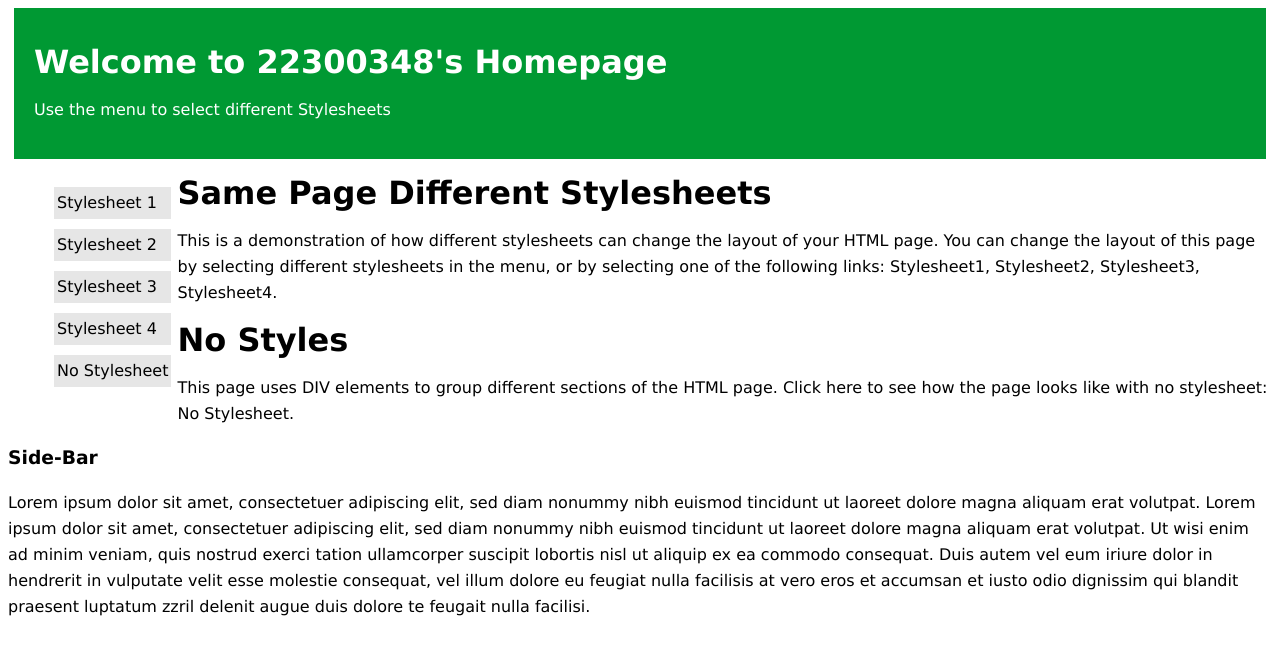
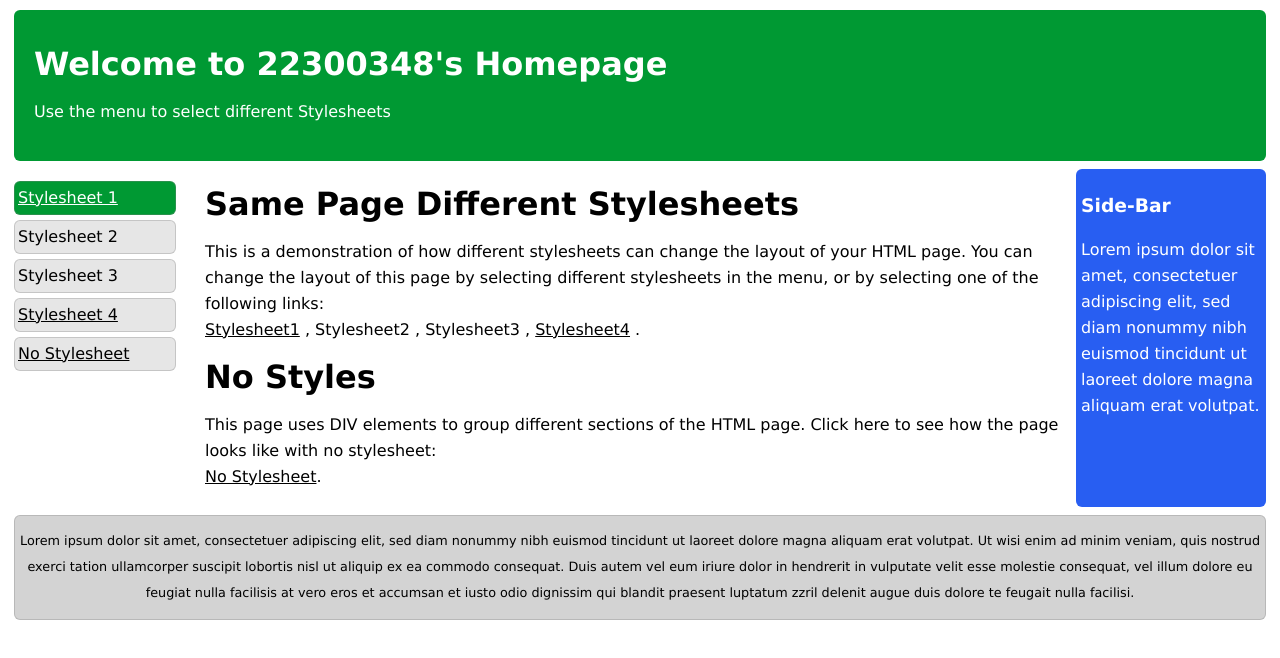
Before and after one commit to 2024OSS/1-draft3ris, a plain HTML site: page style1.html in a window 1280 px wide. Drawn offline with Linux system fonts and the light colour scheme.

Commit message:
nostyle and style1 (stylesheet1) done

```diff
--- a/style1.html
+++ b/style1.html
@@ -6,33 +6,123 @@
     body {
         font: 100% Lucida Sans;
         line-height: 26px;
+        margin: 10px;
+        padding:0;
     }
-    .topbar, .bottombar, .sidebar, .menubar{
-        border-width: 6px;
-        margin:6px;
+
+    .bottom {
+        position: relative;
+        overflow: auto;
     }
-    .topbar{
+
+    .topbar,
+    .bottombar,
+    .sidebar,
+    .item {
+        border-radius: 6px;
+        border-width: 3px;
+        margin:4px;
+    }
+
+    .topbar {
         background: #009933;
         color: white;
         padding: 20px;
     }
+
+    .menubar {
+        float: left;
+        width:210px;
+        margin-right: 0px;
+        margin-left: -40px;
+    }
+
+    .item {
+        background: #e6e6e6;
+        border: 1px solid #80808052;
+        margin-bottom:5px;
+        list-style: none;
+        padding: 3px;
+    }
+
+    .item:hover{
+        background:#ffffff;
+    }
+
+    .content {
+        margin-left: 190px;
+        margin-right: 190px;
+        padding: 5px;
+    }
+
+    .sidebar {
+        width:180px;
+        background: rgb(40, 94, 242);
+        color: white;
+        padding:5px;
+        float:right;
+        bottom:0;
+        right:0;
+        top:0;
+        position:absolute;
+    }
+
+    .bottombar{
+        text-align: center;
+        font-size:80%;
+        border-width:1px;
+        border-style:solid;
+        border-color:#80808052;
+        background:lightgray;
+    }
+
+    .menulink{
+        color:#000000;
+        text-decoration:underline;
+    }
+
+    .menulink:hover{
+        text-decoration:none;
+    }
+
+    #textlink1, #textlink2, #textlink3{
+        color:#000000;
+    }
+
+    #textlink1:hover, #textlink2:hover, #textlink3:hover{
+        text-decoration: none;
+    }
+
+    @media (max-width:800px){
+        .sidebar{
+            width:auto;
+            position:relative;
+        }
+        .content{
+            margin-right:0;
+        }
+    }
+    @media (max-width:600px){
         .menubar{
-        float:left;
+            width:auto;
+            float:none;
         }
-    .item{
-        background:#e6e6e6;
-        border-color:#808080;
-        margin-bottom:10px;
-        list-style: none;
-        padding:3px;
+        .content{
+            margin-left:0;
+        }
     }
 </style>
+
 <head>
     <meta charset="UTF-8">
     <meta name="viewport" content="width=device-width, initial-scale=1.0">
     <title>Document</title>
 </head>
+
 <body>
+
+    <div class="contentbox">
+
         <div class="topbar">
             <h1>
                 Welcome to 22300348's Homepage
@@ -40,42 +130,63 @@
             <p>
                 Use the menu to select different Stylesheets
             </p>
-    </div>
+        </div> <!--topbar-->
+
         <div class="bottom">
             <div class="menubar">
                 <ul>
-                <li class="item">Stylesheet 1</li>
+                    <a href="./style1.html" class="menulink"><li class="item" style="background-color:#009933; color:white; text-decoration-color: white; text-decoration: underline;">Stylesheet 1</li></a>
                     <li class="item">Stylesheet 2</li>
                     <li class="item">Stylesheet 3</li>
-                <li class="item">Stylesheet 4</li>
-                <li class="item">No Stylesheet</li>
+                    <a href="./style2.html" class="menulink"><li class="item">Stylesheet 4</li></a>
+                    <a href="./nostyle.html" class="menulink"><li class="item">No Stylesheet</li></a>
                 </ul>
-        </div>
+            </div><!--menubar-->
+
             <div class="content">
-
-        </div>
-        <div class="sidebar">
-
-        </div>
-        <div class="bottombar">
-
-        </div>
-    </div>
                 <h1>Same Page Different Stylesheets</h1>
                 <p>
-        This is a demonstration of how different stylesheets can change the layout of your HTML page. You can change the layout of this page by selecting different stylesheets in the menu, or by selecting one of the following links:
-        Stylesheet1, Stylesheet2, Stylesheet3, Stylesheet4.
+                    This is a demonstration of how different stylesheets can change the layout of your HTML page. You can change
+                    the
+                    layout of this page by selecting different stylesheets in the menu, or by selecting one of the following
+                    links:<br>
+                    <a href="./style1.html" id="textlink1">Stylesheet1</a> ,
+                    Stylesheet2 ,
+                    Stylesheet3 ,
+                    <a href="./style2.html" id="textlink2">Stylesheet4</a> .
                 </p>
                 <h1>No Styles</h1>
                 <p>
-        This page uses DIV elements to group different sections of the HTML page. Click here to see how the page looks like with no stylesheet:
-        No Stylesheet.
+                    This page uses DIV elements to group different sections of the HTML page. Click here to see how the page
+                    looks
+                    like with no stylesheet:<br>
+                    <a href="./nostyle.html" id="textlink3">No Stylesheet</a>.
                 </p>
+            </div><!--content-->
+
+            <div class="sidebar">
                 <h3>Side-Bar</h3>
                 <p>
-        Lorem ipsum dolor sit amet, consectetuer adipiscing elit, sed diam nonummy nibh euismod tincidunt ut laoreet dolore magna aliquam erat volutpat.
+                    Lorem ipsum dolor sit amet, consectetuer adipiscing elit, sed diam nonummy nibh euismod tincidunt ut
+                    laoreet
+                    dolore magna aliquam erat volutpat.
+                </p>
+            </div><!--sidebar-->
+        </div><!--bottom-->
 
-        Lorem ipsum dolor sit amet, consectetuer adipiscing elit, sed diam nonummy nibh euismod tincidunt ut laoreet dolore magna aliquam erat volutpat. Ut wisi enim ad minim veniam, quis nostrud exerci tation ullamcorper suscipit lobortis nisl ut aliquip ex ea commodo consequat. Duis autem vel eum iriure dolor in hendrerit in vulputate velit esse molestie consequat, vel illum dolore eu feugiat nulla facilisis at vero eros et accumsan et iusto odio dignissim qui blandit praesent luptatum zzril delenit augue duis dolore te feugait nulla facilisi.
+        <div class="bottombar">
+            <p>
+                Lorem ipsum dolor sit amet, consectetuer adipiscing elit, sed diam nonummy nibh euismod tincidunt ut laoreet
+                dolore magna aliquam erat volutpat. Ut wisi enim ad minim veniam, quis nostrud exerci tation ullamcorper
+                suscipit lobortis nisl ut aliquip ex ea commodo consequat. Duis autem vel eum iriure dolor in hendrerit in
+                vulputate velit esse molestie consequat, vel illum dolore eu feugiat nulla facilisis at vero eros et
+                accumsan et
+                iusto odio dignissim qui blandit praesent luptatum zzril delenit augue duis dolore te feugait nulla
+                facilisi.
             </p>
+        </div><!--bottombar-->
+    </div><!--contentbox-->
+
 </body>
+
 </html>
```
Also changed, not shown: nostyle.html (+6 -6 lines). Lines whose indentation alone changed are shown as unchanged.
